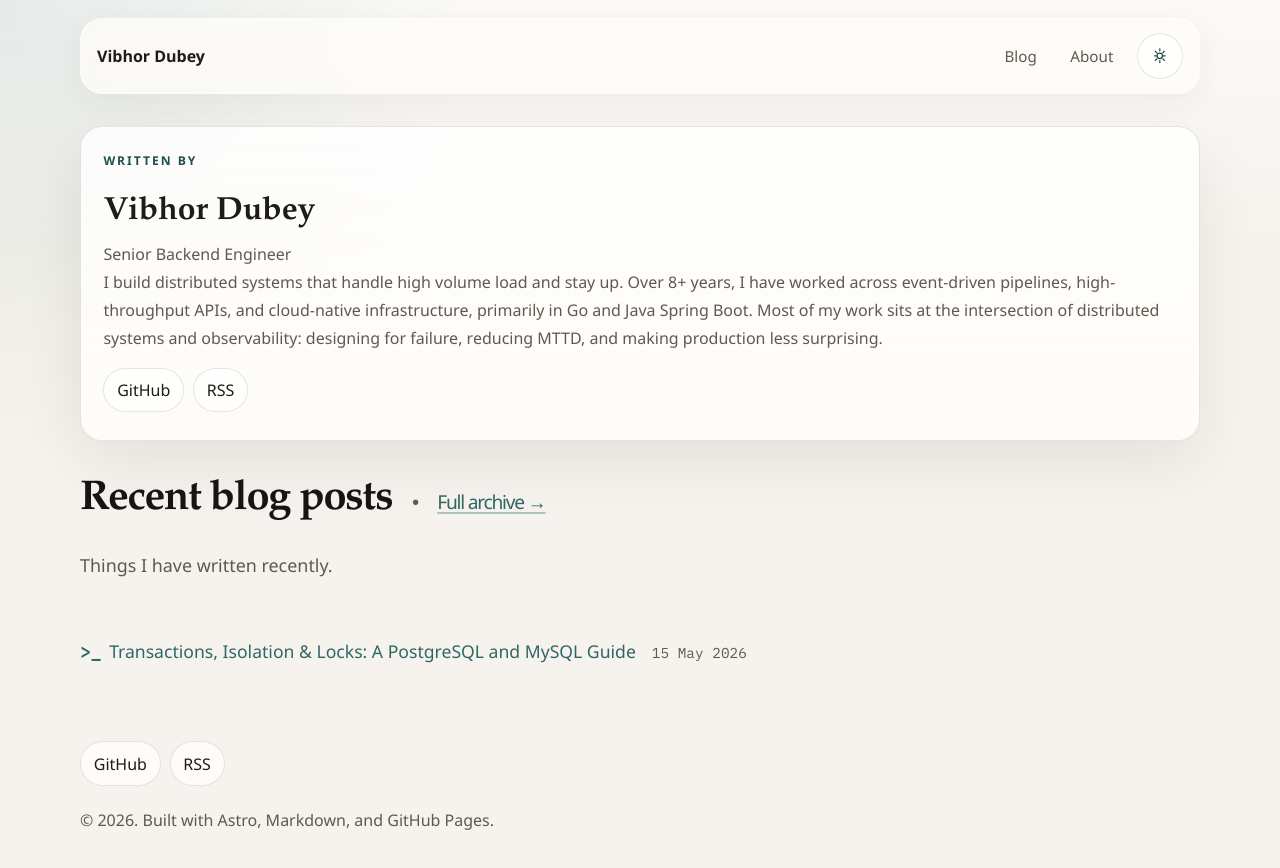
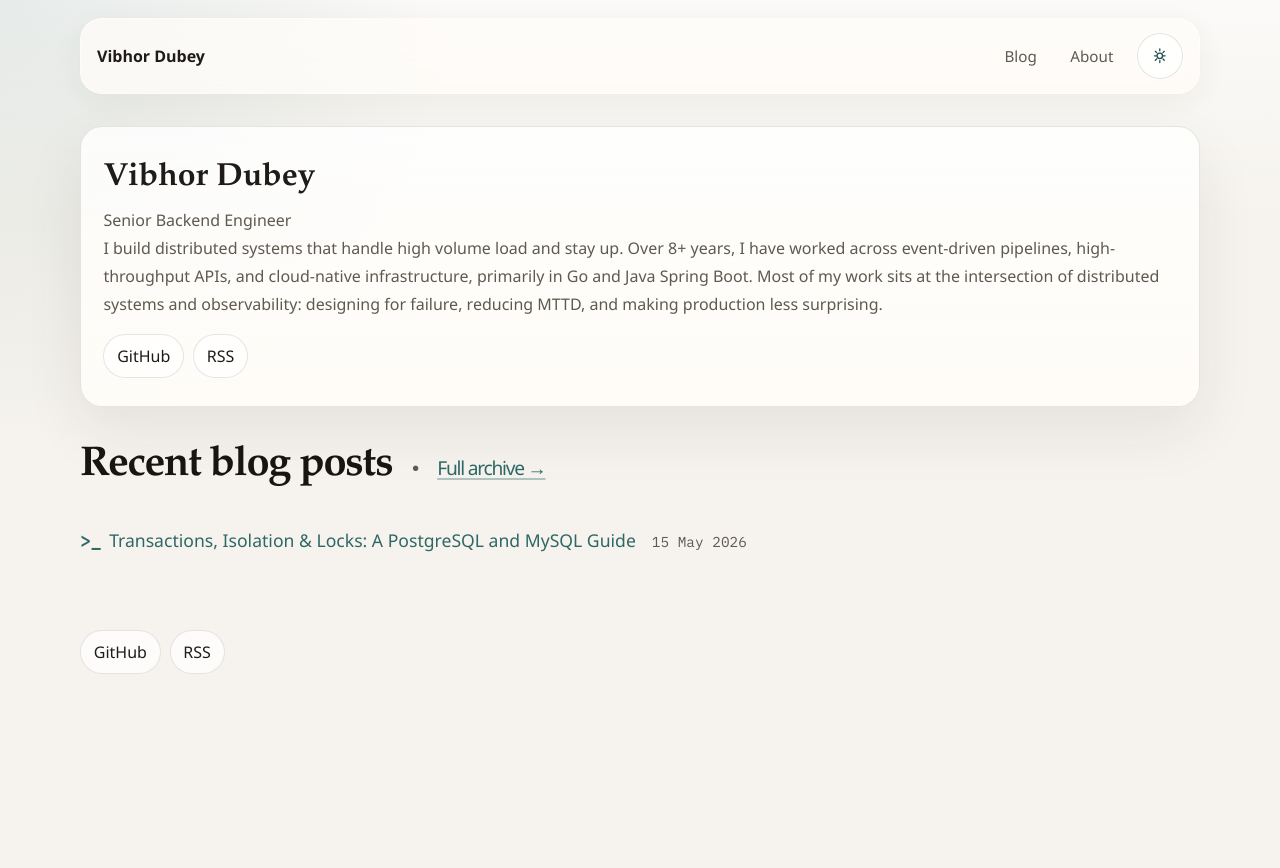
Before and after one commit to vibhordubey333/vibhordubey, an Astro site: page / in a window 1280 px wide. After the commit the page ends 800 px from the top, so only its background shows below. Built offline with nearby package versions, Linux system fonts and the light colour scheme; Astro itself is replaced by a stand-in of ours.

Commit message:
Fixed RSS Feed

```diff
--- a/src/components/AuthorBio.astro
+++ b/src/components/AuthorBio.astro
@@ -11,7 +11,6 @@ const { compact = false } = Astro.props;
 
 <aside class:list={["author-bio", compact && "author-bio--compact"]}>
   <div class="author-bio__copy">
-    <p class="author-bio__eyebrow">Written by</p>
     <h2 class="author-bio__name">{siteConfig.author.name}</h2>
     <p class="author-bio__role">{siteConfig.author.role}</p>
     <p class="author-bio__text">{siteConfig.author.bio}</p>
--- a/src/layouts/BaseLayout.astro
+++ b/src/layouts/BaseLayout.astro
@@ -248,7 +248,6 @@ function isCurrent(href: string) {
             ))
           }
         </ul>
-        <p class="site-footer__note">© {year}. Built with Astro, Markdown, and GitHub Pages.</p>
       </footer>
     </div>
   </body>
--- a/src/pages/index.astro
+++ b/src/pages/index.astro
@@ -38,7 +38,6 @@ const jsonLd = [
   <section class="section-block">
     <div class="section-heading">
       <h2>Recent blog posts <span style="font-size: 1.2rem; margin: 0 0.5rem; color: var(--muted);">&bull;</span> <a href={withBase("/blog/")} style="font-size: 1.2rem; font-family: var(--font-sans); font-weight: normal;">Full archive &rarr;</a></h2>
-      <p>Things I have written recently.</p>
     </div>
 
     <ul style="list-style: none; padding-left: 0; margin-top: 1rem; display: flex; flex-direction: column; gap: 0.8rem;">
--- a/src/pages/rss.xml.ts
+++ b/src/pages/rss.xml.ts
@@ -2,6 +2,7 @@ import type { APIContext } from "astro";
 import rss from "@astrojs/rss";
 import siteConfig from "../config/site";
 import { getPublishedPosts } from "../lib/posts";
+import { withBase } from "../lib/url";
 
 export async function GET(context: APIContext) {
   const posts = await getPublishedPosts();
@@ -10,6 +11,7 @@ export async function GET(context: APIContext) {
     title: `${siteConfig.title} RSS`,
     description: siteConfig.description,
     site: context.site ?? siteConfig.origin,
+    stylesheet: withBase('/rss/styles.xsl'),
     items: posts.map((post) => ({
       title: post.data.title,
       description: post.data.description,
```
Also changed, not shown: 1 other file.
